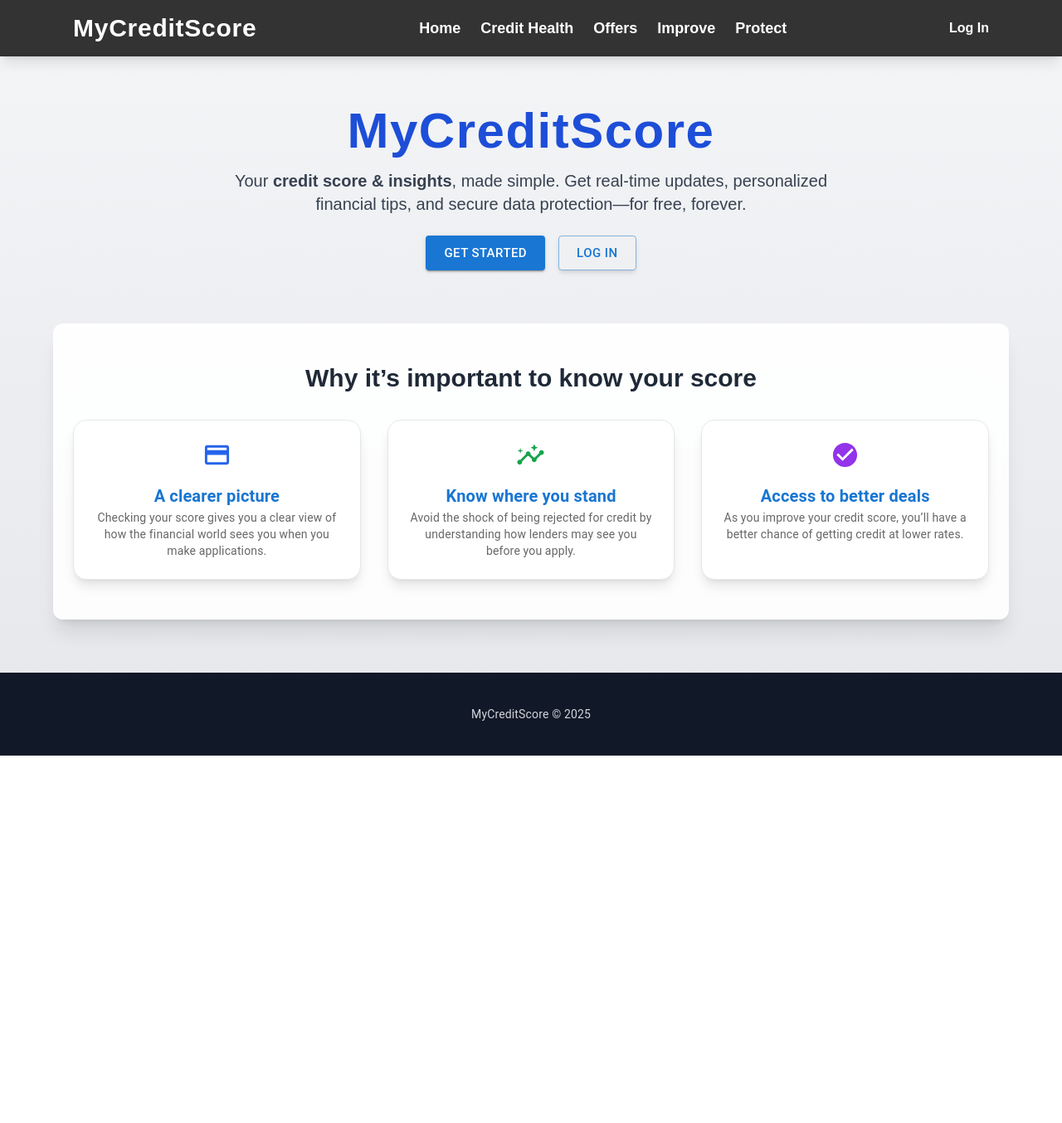
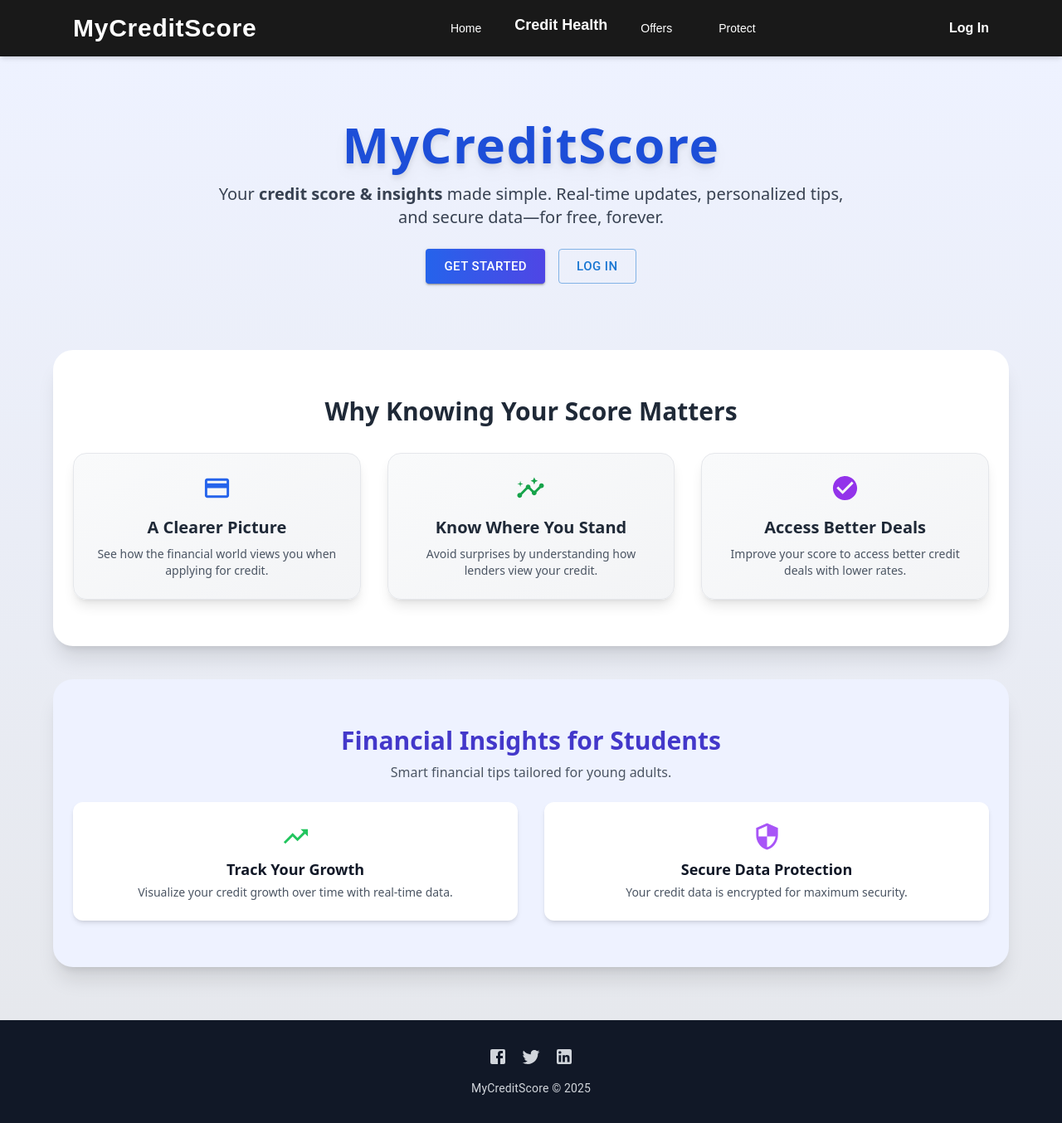
Before and after one commit to Oagd1/MyCreditScoreToolApp, a Next.js app: page / in a window 1280 px wide. Shown: the whole page at 83% size. Before the commit the page ends 911 px from the top, so only its background shows below. Built offline with nearby package versions, Linux system fonts and the light colour scheme; no server answers.

Commit message:
✨ Improved Navbar with Shadcn UI | Added Navigation Menu & Icons | Enhanced Credit Health & Landing Pages

```diff
--- a/package.json
+++ b/package.json
@@ -13,6 +13,8 @@
     "@emotion/styled": "^11.14.0",
     "@mui/icons-material": "^6.4.2",
     "@mui/material": "^6.4.2",
+    "@radix-ui/react-icons": "^1.3.2",
+    "@radix-ui/react-navigation-menu": "^1.2.5",
     "@radix-ui/react-popover": "^1.1.6",
     "chart.js": "^4.4.7",
     "date-fns": "^4.1.0",
--- a/src/app/credit-health/page.tsx
+++ b/src/app/credit-health/page.tsx
@@ -2,7 +2,7 @@
 
 import { useEffect, useState } from "react";
 import { Line, Bar } from "react-chartjs-2";
-import * as framer from "framer-motion"; // Fixed Framer Motion Import
+import * as framer from "framer-motion";
 const { motion } = framer;
 
 import { auth, db } from "../config/firebase";
@@ -19,7 +19,7 @@ import {
   Legend,
 } from "chart.js";
 
-// Ensure proper Chart.js registration
+// Chart.js registration
 ChartJS.register(LineElement, BarElement, CategoryScale, LinearScale, PointElement, Tooltip, Legend);
 
 export default function CreditHealth() {
@@ -63,7 +63,7 @@ export default function CreditHealth() {
         fill: false,
         borderColor: "#4CAF50",
         tension: 0.4,
-        pointRadius: 5,
+        pointRadius: 6,
         pointBackgroundColor: "#4CAF50",
       },
     ],
@@ -76,86 +76,89 @@ export default function CreditHealth() {
         label: "Impact on Credit Score",
         data: [35, 25, 15, 15, 10],
         backgroundColor: ["#FF6384", "#36A2EB", "#FFCE56", "#4BC0C0", "#9966FF"],
+        borderRadius: 5,
       },
     ],
   };
 
   return (
     <motion.div
-      className="min-h-screen bg-gradient-to-r from-blue-50 to-purple-100 p-6"
+      className="min-h-screen bg-gradient-to-br from-gray-50 to-purple-100 p-4 md:p-8"
       initial={{ opacity: 0, y: 30 }}
       animate={{ opacity: 1, y: 0 }}
       transition={{ duration: 0.8 }}
     >
-      <div className="bg-blue-700 text-white p-8 rounded-xl text-center shadow-lg mb-6">
-        <h1 className="text-4xl font-bold mb-2">Start Understanding Your Credit Health</h1>
-        <p className="text-lg">Analyze your credit score, track trends, and improve your financial well-being.</p>
+      <div className="bg-blue-600 text-white p-6 md:p-8 rounded-xl text-center shadow-md mb-6">
+        <h1 className="text-3xl md:text-4xl font-bold mb-2">Understand Your Credit Health</h1>
+        <p className="text-md md:text-lg">Track your score, analyze trends, and improve financial well-being.</p>
       </div>
 
       <motion.div
-        className="bg-white p-4 rounded-lg shadow-md mb-6 text-center"
-        initial={{ opacity: 0, scale: 0.9 }}
+        className="bg-white p-4 md:p-6 rounded-lg shadow-md mb-6 text-center"
+        initial={{ opacity: 0, scale: 0.95 }}
         animate={{ opacity: 1, scale: 1 }}
         transition={{ duration: 0.6 }}
       >
-        <h2 className="text-2xl font-semibold mb-2">🎥 Welcome to Credit Health</h2>
+        <h2 className="text-xl md:text-2xl font-semibold mb-3">🎥 Learn About Credit Health</h2>
         <iframe
           width="100%"
-          height="400"
+          height="300"
           src="https://www.youtube.com/embed/DSqorm91Wgg"
           title="Be Smart About Your Credit Health"
           frameBorder="0"
           allow="accelerometer; autoplay; clipboard-write; encrypted-media; gyroscope; picture-in-picture"
           allowFullScreen
-          className="rounded-md shadow-lg"
+          className="rounded-md"
         ></iframe>
       </motion.div>
 
+      <div className="grid grid-cols-1 md:grid-cols-2 gap-6">
         <motion.div
-        className="bg-white p-6 rounded-lg shadow-md mb-6"
+          className="bg-white p-4 md:p-6 rounded-lg shadow-md"
           initial={{ opacity: 0, x: -50 }}
           animate={{ opacity: 1, x: 0 }}
           transition={{ duration: 0.8 }}
         >
-        <h2 className="text-2xl font-semibold text-gray-800 mb-4">📈 Credit Score Trend</h2>
+          <h2 className="text-xl font-semibold text-gray-800 mb-3">📈 Credit Score Trend</h2>
           <Line data={lineChartData} />
         </motion.div>
 
         <motion.div
-        className="bg-white p-6 rounded-lg shadow-md mb-6"
+          className="bg-white p-4 md:p-6 rounded-lg shadow-md"
           initial={{ opacity: 0, x: 50 }}
           animate={{ opacity: 1, x: 0 }}
           transition={{ duration: 0.8 }}
         >
-        <h2 className="text-2xl font-semibold text-gray-800 mb-4">📊 Credit Factor Breakdown</h2>
+          <h2 className="text-xl font-semibold text-gray-800 mb-3">📊 Credit Factor Breakdown</h2>
           <Bar data={barChartData} />
         </motion.div>
+      </div>
 
       <motion.div
-        className="bg-white p-4 rounded-lg shadow-md mb-6"
+        className="bg-white p-4 md:p-6 rounded-lg shadow-md mt-6"
         initial={{ opacity: 0, y: 20 }}
         animate={{ opacity: 1, y: 0 }}
         transition={{ duration: 0.8 }}
       >
-        <h2 className="text-2xl font-semibold text-gray-800 mb-4">✅ What to Do Next</h2>
-        <ul className="space-y-4 text-gray-700">
-          <li>🔗 <strong>Link Your Bank Account:</strong> See how lenders view your financial habits.</li>
-          <li>👤 <strong>Verify Your Information:</strong> Ensure your credit report is accurate and up-to-date.</li>
-          <li>📊 <strong>Review Your Credit Mix:</strong> Diversify to improve your score.</li>
+        <h2 className="text-xl font-semibold text-gray-800 mb-3">✅ Next Steps</h2>
+        <ul className="space-y-3 text-gray-700">
+          <li>🔗 <strong>Link Your Bank Account:</strong> Gain insights into your financial habits.</li>
+          <li>👤 <strong>Verify Your Information:</strong> Ensure your credit report is accurate.</li>
+          <li>📊 <strong>Review Your Credit Mix:</strong> Diversify to boost your score.</li>
         </ul>
       </motion.div>
 
       <motion.div
-        className="bg-blue-50 p-4 rounded-md shadow-sm"
+        className="bg-blue-50 p-4 md:p-6 rounded-lg shadow-sm mt-4"
         initial={{ opacity: 0, y: 20 }}
         animate={{ opacity: 1, y: 0 }}
         transition={{ duration: 0.8 }}
       >
-        <h2 className="text-2xl font-semibold text-blue-700 mb-2">💡 Insights Just for You</h2>
-        <ul className="list-disc ml-6 text-gray-700">
-          <li>Your score has improved by {Math.abs(historicalData[5] - creditScore!)} points in the last 6 months.</li>
-          <li>Consider reducing your credit utilization for further improvement.</li>
-          <li>Maintaining on-time payments will positively impact your score.</li>
+        <h2 className="text-xl font-semibold text-blue-700 mb-2">💡 Personalized Insights</h2>
+        <ul className="list-disc ml-5 text-gray-700 space-y-1">
+          <li>Your score improved by {Math.abs(historicalData[5] - creditScore!)} points in the last 6 months.</li>
+          <li>Reduce credit utilization for further improvements.</li>
+          <li>On-time payments have a positive impact on your score.</li>
         </ul>
       </motion.div>
     </motion.div>
--- a/src/app/page.tsx
+++ b/src/app/page.tsx
@@ -1,11 +1,20 @@
-// app/page.tsx
 "use client";
 import { useRouter } from "next/navigation";
 import { useState, useEffect } from "react";
 import { motion } from "framer-motion";
-import { Box, Button, Typography } from "@mui/material";
-import { Person, CreditCard, Insights, CheckCircle } from "@mui/icons-material";
-import { auth } from "./config/firebase"; // Firebase authentication
+import { Button, Typography } from "@mui/material";
+import {
+  Person,
+  CreditCard,
+  Insights,
+  CheckCircle,
+  TrendingUp,
+  Security,
+  Facebook,
+  Twitter,
+  LinkedIn,
+} from "@mui/icons-material";
+import { auth } from "./config/firebase";
 
 export default function Home() {
   const router = useRouter();
@@ -19,20 +28,32 @@ export default function Home() {
   }, []);
 
   const features = [
-    { icon: <CreditCard fontSize="large" className="text-blue-600" />, title: "A clearer picture", desc: "Checking your score gives you a clear view of how the financial world sees you when you make applications." },
-    { icon: <Insights fontSize="large" className="text-green-600" />, title: "Know where you stand", desc: "Avoid the shock of being rejected for credit by understanding how lenders may see you before you apply." },
-    { icon: <CheckCircle fontSize="large" className="text-purple-600" />, title: "Access to better deals", desc: "As you improve your credit score, you’ll have a better chance of getting credit at lower rates." }
+    {
+      icon: <CreditCard fontSize="large" className="text-blue-600" />,
+      title: "A Clearer Picture",
+      desc: "See how the financial world views you when applying for credit.",
+    },
+    {
+      icon: <Insights fontSize="large" className="text-green-600" />,
+      title: "Know Where You Stand",
+      desc: "Avoid surprises by understanding how lenders view your credit.",
+    },
+    {
+      icon: <CheckCircle fontSize="large" className="text-purple-600" />,
+      title: "Access Better Deals",
+      desc: "Improve your score to access better credit deals with lower rates.",
+    },
   ];
 
   return (
-    <div className="min-h-screen bg-gradient-to-b from-gray-100 to-gray-200 text-gray-900">
+    <div className="min-h-screen bg-gradient-to-b from-indigo-50 to-gray-200 text-gray-900 font-sans">
       {/* Hero Section */}
-      <header className="w-full max-w-6xl mx-auto text-center px-6 py-16">
+      <header className="w-full max-w-6xl mx-auto text-center px-6 py-20">
         <motion.h1
           initial={{ opacity: 0, y: -20 }}
           animate={{ opacity: 1, y: 0 }}
           transition={{ duration: 0.6 }}
-          className="text-5xl sm:text-6xl font-extrabold text-blue-700 tracking-wide"
+          className="text-5xl sm:text-6xl font-extrabold text-blue-700 tracking-wide drop-shadow-lg"
         >
           MyCreditScore
         </motion.h1>
@@ -42,8 +63,9 @@ export default function Home() {
           transition={{ duration: 0.8, delay: 0.2 }}
           className="text-lg sm:text-xl text-gray-700 mt-4 max-w-3xl mx-auto leading-relaxed"
         >
-          Your <span className="font-bold">credit score & insights</span>, made simple. Get real-time updates,
-          personalized financial tips, and secure data protection—for free, forever.
+          Your <span className="font-bold">credit score & insights</span> made
+          simple. Real-time updates, personalized tips, and secure data—for free,
+          forever.
         </motion.p>
 
         {/* Call to Action */}
@@ -59,7 +81,7 @@ export default function Home() {
               variant="contained"
               size="large"
               startIcon={<Person />}
-              className="bg-blue-600 hover:bg-blue-500 px-8 py-3 rounded-full shadow-lg transition-transform duration-300 ease-in-out"
+              className="bg-gradient-to-r from-blue-600 to-indigo-600 hover:from-indigo-500 hover:to-blue-500 text-white px-8 py-3 rounded-full shadow-xl transition-transform duration-300"
             >
               Go to Dashboard
             </Button>
@@ -69,7 +91,7 @@ export default function Home() {
                 onClick={() => router.push("/signup")}
                 variant="contained"
                 size="large"
-                className="bg-blue-600 hover:bg-blue-500 px-8 py-3 rounded-full shadow-lg transition-transform duration-300 ease-in-out"
+                className="bg-gradient-to-r from-blue-600 to-indigo-600 hover:from-indigo-500 hover:to-blue-500 text-white px-8 py-3 rounded-full shadow-xl transition-transform duration-300"
               >
                 Get Started
               </Button>
@@ -77,7 +99,7 @@ export default function Home() {
                 onClick={() => router.push("/login")}
                 variant="outlined"
                 size="large"
-                className="text-blue-600 border border-blue-600 px-8 py-3 rounded-full shadow-md hover:bg-blue-100 transition-transform duration-300 ease-in-out"
+                className="text-blue-600 border-2 border-blue-600 px-8 py-3 rounded-full hover:bg-blue-100 transition-transform duration-300"
               >
                 Log In
               </Button>
@@ -87,14 +109,14 @@ export default function Home() {
       </header>
 
       {/* Features Section */}
-      <section className="w-full max-w-6xl mx-auto text-center px-6 py-12 bg-white bg-opacity-90 backdrop-blur-lg rounded-xl shadow-xl">
+      <section className="w-full max-w-6xl mx-auto text-center px-6 py-14 bg-white rounded-3xl shadow-xl">
         <motion.h2
           initial={{ opacity: 0, y: 10 }}
           animate={{ opacity: 1, y: 0 }}
           transition={{ duration: 0.6 }}
           className="text-3xl font-bold text-gray-800"
         >
-          Why it’s important to know your score
+          Why Knowing Your Score Matters
         </motion.h2>
 
         <div className="grid grid-cols-1 sm:grid-cols-3 gap-8 mt-8">
@@ -104,23 +126,59 @@ export default function Home() {
               initial={{ opacity: 0, scale: 0.9 }}
               animate={{ opacity: 1, scale: 1 }}
               transition={{ duration: 0.5, delay: 0.2 * index }}
-              className="p-6 bg-white rounded-2xl shadow-lg border border-gray-200 hover:shadow-2xl hover:-translate-y-1 transition-transform duration-300 ease-in-out"
+              className="p-6 bg-gradient-to-br from-gray-50 to-gray-100 rounded-2xl shadow-lg hover:shadow-2xl hover:-translate-y-1 transition-transform duration-300 border border-gray-200"
             >
-              <Box className="mb-4">{feature.icon}</Box>
-              <Typography variant="h6" fontWeight="bold" color="primary">
-                {feature.title}
-              </Typography>
-              <Typography variant="body2" color="textSecondary" className="mt-2">
-                {feature.desc}
-              </Typography>
+              <div className="mb-4">{feature.icon}</div>
+              <h3 className="font-bold text-xl text-gray-800">{feature.title}</h3>
+              <p className="text-sm text-gray-600 mt-2">{feature.desc}</p>
             </motion.div>
           ))}
         </div>
       </section>
 
+      {/* Financial Insights Section */}
+      <section className="w-full max-w-6xl mx-auto text-center px-6 py-14 bg-indigo-50 rounded-3xl shadow-xl mt-10">
+        <motion.h2
+          initial={{ opacity: 0, y: 10 }}
+          animate={{ opacity: 1, y: 0 }}
+          transition={{ duration: 0.6 }}
+          className="text-3xl font-bold text-indigo-700"
+        >
+          Financial Insights for Students
+        </motion.h2>
+        <p className="text-gray-600 mt-2">
+          Smart financial tips tailored for young adults.
+        </p>
+
+        <div className="grid grid-cols-1 sm:grid-cols-2 gap-8 mt-6">
+          <div className="p-6 bg-white rounded-xl shadow-md hover:shadow-lg transition-transform hover:-translate-y-2">
+            <TrendingUp className="text-green-500" fontSize="large" />
+            <h3 className="font-bold text-lg mt-2">Track Your Growth</h3>
+            <p className="text-sm mt-1 text-gray-600">
+              Visualize your credit growth over time with real-time data.
+            </p>
+          </div>
+
+          <div className="p-6 bg-white rounded-xl shadow-md hover:shadow-lg transition-transform hover:-translate-y-2">
+            <Security className="text-purple-500" fontSize="large" />
+            <h3 className="font-bold text-lg mt-2">Secure Data Protection</h3>
+            <p className="text-sm mt-1 text-gray-600">
+              Your credit data is encrypted for maximum security.
+            </p>
+          </div>
+        </div>
+      </section>
+
       {/* Footer */}
-      <footer className="mt-16 bg-gray-900 text-gray-300 py-10 text-center">
-        <Typography variant="body2">MyCreditScore &copy; {new Date().getFullYear()}</Typography>
+      <footer className="mt-16 bg-gray-900 text-gray-300 py-8 text-center">
+        <div className="flex justify-center gap-4 mb-4">
+          <Facebook className="hover:text-blue-500 cursor-pointer" />
+          <Twitter className="hover:text-sky-400 cursor-pointer" />
+          <LinkedIn className="hover:text-blue-700 cursor-pointer" />
+        </div>
+        <Typography variant="body2">
+          MyCreditScore &copy; {new Date().getFullYear()}
+        </Typography>
       </footer>
     </div>
   );
--- a/src/components/navbar.tsx
+++ b/src/components/navbar.tsx
@@ -2,7 +2,17 @@
 
 import { useState, useEffect } from "react";
 import { useRouter } from "next/navigation";
+import Link from "next/link";
 import { auth } from "../app/config/firebase";
+import {
+  NavigationMenu,
+  NavigationMenuContent,
+  NavigationMenuItem,
+  NavigationMenuLink,
+  NavigationMenuList,
+  NavigationMenuTrigger,
+  navigationMenuTriggerStyle,
+} from "../components/ui/navigation-menu";
 
 export default function Navbar() {
   const [isOpen, setIsOpen] = useState(false);
@@ -26,7 +36,7 @@ export default function Navbar() {
   };
 
   return (
-    <nav className="fixed top-0 left-0 w-full bg-black bg-opacity-80 text-white shadow-lg py-4 z-50">
+    <nav className="fixed top-0 left-0 w-full bg-black bg-opacity-90 text-white shadow-md py-4 z-50 backdrop-blur-md">
       <div className="max-w-6xl mx-auto flex justify-between items-center px-6">
         {/* Logo */}
         <h1
@@ -36,53 +46,78 @@ export default function Navbar() {
           MyCreditScore
         </h1>
 
-        {/* Navigation Links */}
-        <ul className="hidden md:flex space-x-6 text-lg font-semibold">
-          <li
-            className="hover:text-blue-400 transition-all duration-300 cursor-pointer"
-            onClick={() => router.push("/")}
-          >
-            Home
-          </li>
-          <li
-            className="hover:text-blue-400 transition-all duration-300 cursor-pointer"
-            onClick={() => router.push("/credit-health")}
-          >
-            Credit Health
-          </li>
-          <li
-            className="hover:text-blue-400 transition-all duration-300 cursor-pointer"
-            onClick={() => router.push("/offers")}
-          >
-            Offers
-          </li>
-          <li
-            className="hover:text-blue-400 transition-all duration-300 cursor-pointer"
-            onClick={() => router.push("/improve-credit")}
-          >
-            Improve
-          </li>
-          <li
-            className="hover:text-blue-400 transition-all duration-300 cursor-pointer"
-            onClick={() => router.push("/protect")}
-          >
-            Protect
-          </li>
-        </ul>
+        {/* ShadCN Navigation Menu */}
+        <NavigationMenu>
+          <NavigationMenuList className="flex space-x-6 text-lg font-semibold">
+            <NavigationMenuItem>
+              <Link href="/" passHref legacyBehavior>
+                <NavigationMenuLink className={navigationMenuTriggerStyle()}>
+                  Home
+                </NavigationMenuLink>
+              </Link>
+            </NavigationMenuItem>
+
+            <NavigationMenuItem>
+              <NavigationMenuTrigger>Credit Health</NavigationMenuTrigger>
+              <NavigationMenuContent>
+                <ul className="p-4 w-48">
+                  <li>
+                    <NavigationMenuLink
+                      asChild
+                      className="block px-4 py-2 hover:bg-gray-100 text-black rounded-md"
+                    >
+                      <Link href="/credit-health">Overview</Link>
+                    </NavigationMenuLink>
+                  </li>
+                  <li>
+                    <NavigationMenuLink
+                      asChild
+                      className="block px-4 py-2 hover:bg-gray-100 text-black rounded-md"
+                    >
+                      <Link href="/improve-credit">Improve Credit</Link>
+                    </NavigationMenuLink>
+                  </li>
+                </ul>
+              </NavigationMenuContent>
+            </NavigationMenuItem>
+
+            <NavigationMenuItem>
+              <Link href="/offers" passHref legacyBehavior>
+                <NavigationMenuLink className={navigationMenuTriggerStyle()}>
+                  Offers
+                </NavigationMenuLink>
+              </Link>
+            </NavigationMenuItem>
+
+            <NavigationMenuItem>
+              <Link href="/protect" passHref legacyBehavior>
+                <NavigationMenuLink className={navigationMenuTriggerStyle()}>
+                  Protect
+                </NavigationMenuLink>
+              </Link>
+            </NavigationMenuItem>
+          </NavigationMenuList>
+        </NavigationMenu>
 
         {/* Profile Dropdown */}
         <div className="relative">
           {user ? (
-            <button onClick={() => setIsOpen(!isOpen)} className="text-md flex items-center space-x-2">
+            <button
+              onClick={() => setIsOpen(!isOpen)}
+              className="flex items-center space-x-2"
+            >
               <img
                 src={user.photoURL || "/default-avatar.png"}
                 alt="Profile"
-                className="w-10 h-10 rounded-full border border-white shadow-md"
+                className="w-10 h-10 rounded-full border-2 border-white shadow-md"
               />
               <span className="text-lg">⏷</span>
             </button>
           ) : (
-            <button onClick={() => router.push("/login")} className="text-md font-semibold hover:text-blue-400">
+            <button
+              onClick={() => router.push("/login")}
+              className="text-md font-semibold hover:text-blue-400"
+            >
               Log In
             </button>
           )}
--- /dev/null
+++ b/src/components/ui/navigation-menu.tsx
@@ -0,0 +1,55 @@
+"use client";
+
+import * as React from "react";
+import Link from "next/link";
+import { cn } from "@/lib/utils"; // Ensure this exists
+import { ChevronDownIcon } from "@radix-ui/react-icons"; // Radix UI icon
+
+import * as NavigationMenuPrimitive from "@radix-ui/react-navigation-menu";
+
+// Exporting all necessary components
+export const NavigationMenu = NavigationMenuPrimitive.Root;
+export const NavigationMenuList = NavigationMenuPrimitive.List;
+export const NavigationMenuItem = NavigationMenuPrimitive.Item;
+export const NavigationMenuTrigger = NavigationMenuPrimitive.Trigger;
+export const NavigationMenuContent = NavigationMenuPrimitive.Content;
+export const NavigationMenuLink = NavigationMenuPrimitive.Link;
+
+// Trigger Style Function
+export const navigationMenuTriggerStyle = (className?: string) =>
+  cn(
+    "inline-flex items-center justify-center rounded-md px-4 py-2 text-sm font-medium transition-colors hover:bg-gray-100 hover:text-gray-900 focus:outline-none focus:ring-2 focus:ring-blue-500 focus:ring-offset-2",
+    className
+  );
+
+// Navigation Menu Component
+export const NavigationMenuDemo = () => {
+  return (
+    <NavigationMenu>
+      <NavigationMenuList>
+        <NavigationMenuItem>
+          <NavigationMenuTrigger className={navigationMenuTriggerStyle()}>
+            Menu <ChevronDownIcon className="ml-2" />
+          </NavigationMenuTrigger>
+          <NavigationMenuContent className="bg-white shadow-md rounded-md p-4">
+            <NavigationMenuLink asChild>
+              <Link href="/" className="block px-4 py-2 hover:bg-gray-200">
+                Home
+              </Link>
+            </NavigationMenuLink>
+            <NavigationMenuLink asChild>
+              <Link href="/about" className="block px-4 py-2 hover:bg-gray-200">
+                About Us
+              </Link>
+            </NavigationMenuLink>
+            <NavigationMenuLink asChild>
+              <Link href="/contact" className="block px-4 py-2 hover:bg-gray-200">
+                Contact
+              </Link>
+            </NavigationMenuLink>
+          </NavigationMenuContent>
+        </NavigationMenuItem>
+      </NavigationMenuList>
+    </NavigationMenu>
+  );
+};
--- /dev/null
+++ b/src/lib/utils.ts
@@ -0,0 +1,3 @@
+export function cn(...classes: (string | undefined | null | false)[]): string {
+    return classes.filter(Boolean).join(' ');
+  }
```
Also changed, not shown: src/components/icons.tsx (added, +14 -0 lines), 1 other file (tests, documents, lock files or other folders). Lines whose indentation alone changed are shown as unchanged.
